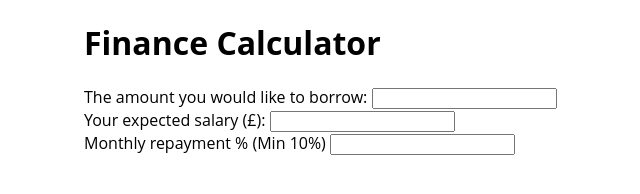
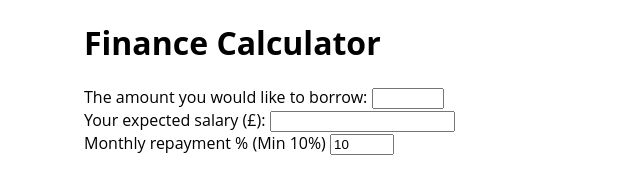
Before and after one commit to mallowmew/mayden-finance-calculator, a website: page index.html in a window 1280 px wide. Shown: the whole page, without its empty margins (172-812 px from the left). Drawn offline with nearby package versions, Linux system fonts and the light colour scheme; files that its build step writes are made by us from their sources.

Commit message:
Add HTML5 validation

```diff
--- a/index.html
+++ b/index.html
@@ -13,15 +13,15 @@
       <form>
         <div class="form-group">
           <label for="amount">The amount you would like to borrow:</label>
-          <input type="text" name="amount" id="amount">
+          <input type="number" name="amount" id="amount" min="1" max="8000">
         </div>
         <div class="form-group">
           <label for="salary">Your expected salary (£):</label>
-          <input type="text" name="salary" id="salary">
+          <input type="number" name="salary" id="salary" min="0">
         </div>
         <div class="form-group">
           <label for="repayment">Monthly repayment % (Min 10%)</label>
-          <input type="text" name="repayment" id="repayment">
+          <input type="number" name="repayment" id="repayment" min="10" max="100" value="10">
         </div>
       </form>
 
```
